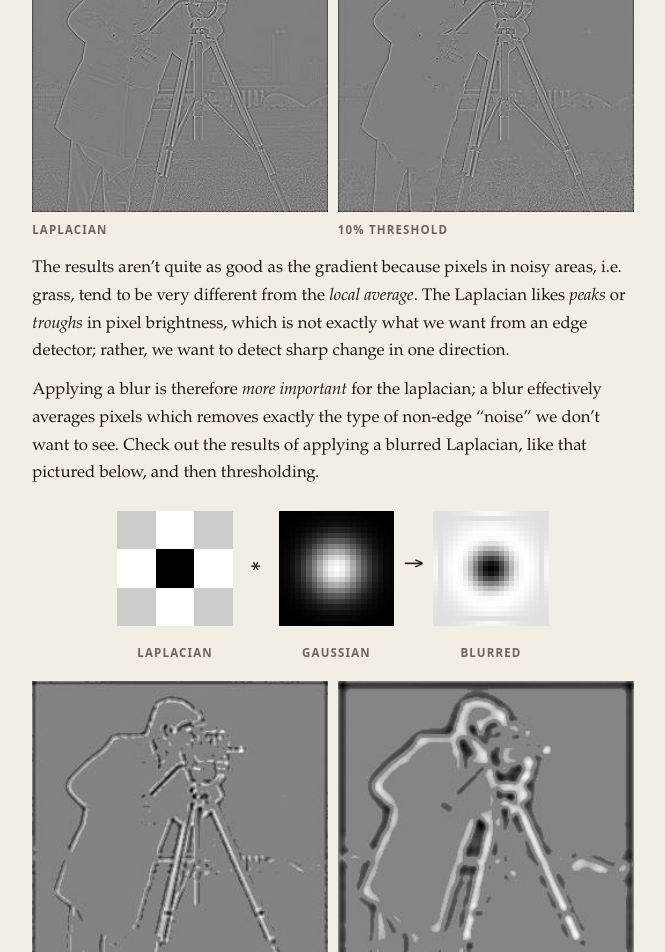
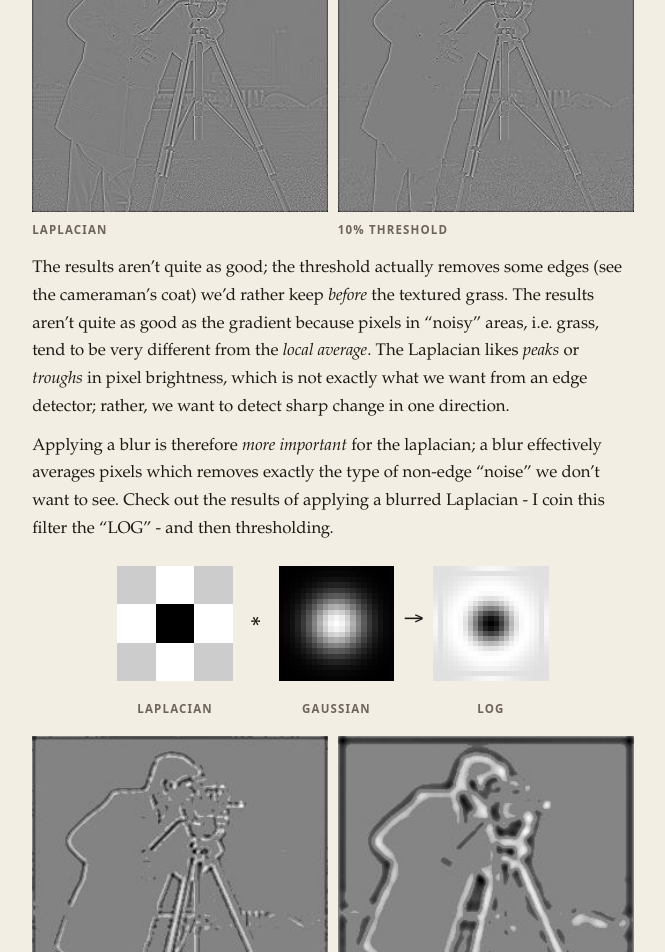
Before and after one commit to rYan-theusername/rYan_the_username, a Jekyll site: the page built from cs180/2/index.md, in a window 1280 px wide and 1400 px high, scrolled down 6779 px. Shown: the top 952 px of the window, without its empty margins (307-972 px from the left). Built offline with Jekyll 4.4.1, drawn with Linux system fonts in a browser that asks for light colours; some of the changed text lies outside the part shown.

Commit message:
modifications

```diff
--- a/cs180/2/index.md
+++ b/cs180/2/index.md
@@ -142,7 +142,7 @@ Check out the results of some convolutions computed with the following filters:
   </div>
 </figure>
 
-Notice that the dx and dy filters show edges in only one direction; we can emphasize edges in all directions by computing the gradient $\text{dx}^2 + \text{dy}^2$.
+Notice that the dx and dy filters show edges in only one direction; we can emphasize edges in _all_ directions by computing the gradient $\text{dx}^2 + \text{dy}^2$.
 
 <div class="grad-eq" role="img" aria-label="dx squared plus dy squared yields the gradient">
   <figure class="has-sq">
@@ -277,9 +277,9 @@ There is actually another strategy for edge detection, called the [Laplacian](ht
   </figure>
 </div>
 
-The results aren't quite as good as the gradient because pixels in noisy areas, i.e. grass, tend to be very different from the *local average*. The Laplacian likes *peaks* or *troughs* in pixel brightness, which is not exactly what we want from an edge detector; rather, we want to detect sharp change in one direction.
+The results aren't quite as good; the threshold actually removes some edges (see the cameraman's coat) we'd rather keep _before_ the textured grass. The results aren't quite as good as the gradient because pixels in "noisy" areas, i.e. grass, tend to be very different from the *local average*. The Laplacian likes *peaks* or *troughs* in pixel brightness, which is not exactly what we want from an edge detector; rather, we want to detect sharp change in one direction.
 
-Applying a blur is therefore *more important* for the laplacian; a blur effectively averages pixels which removes exactly the type of non-edge "noise" we don't want to see. Check out the results of applying a blurred Laplacian, like that pictured below, and then thresholding.
+Applying a blur is therefore *more important* for the laplacian; a blur effectively averages pixels which removes exactly the type of non-edge "noise" we don't want to see. Check out the results of applying a blurred Laplacian - I coin this filter the "LOG" - and then thresholding.
 
 <div class="grad-eq kernels" role="img" aria-label="laplacian convolved with a 21 by 21 gaussian yields a blurred laplacian">
   <figure>
@@ -293,19 +293,19 @@ Applying a blur is therefore *more important* for the laplacian; a blur effectiv
   </figure>
   <span class="op" aria-hidden="true">→</span>
   <figure>
-    <img src="{{ '/cs180/2/images/filters/laplacian_b_21.png' | relative_url }}" alt="Blurred laplacian filter, size 21">
-    <figcaption>blurred</figcaption>
+    <img src="{{ '/cs180/2/images/filters/laplacian_b_21.png' | relative_url }}" alt="Laplacian of gaussian filter, size 21">
+    <figcaption>LOG</figcaption>
   </figure>
 </div>
 
 <div class="image-row long-cap">
   <figure>
     <img src="{{ '/cs180/2/images/cameraman/laplace_t30_7_cameraman.jpg' | relative_url }}" alt="Cameraman laplacian from a 7 by 7 blur, thresholded at 30 percent">
-    <figcaption>7×7 blur kernel · 30% threshold</figcaption>
+    <figcaption>7×7 LOG · 30% threshold</figcaption>
   </figure>
   <figure>
     <img src="{{ '/cs180/2/images/cameraman/laplace_t30_21_cameraman.jpg' | relative_url }}" alt="Cameraman laplacian from a 21 by 21 blur, thresholded at 30 percent">
-    <figcaption>21×21 blur kernel · 30% threshold</figcaption>
+    <figcaption>21×21 LOG · 30% threshold</figcaption>
   </figure>
 </div>
 
```
Also changed, not shown: other parts of cs180/2/index.md (+5 -5 lines).
